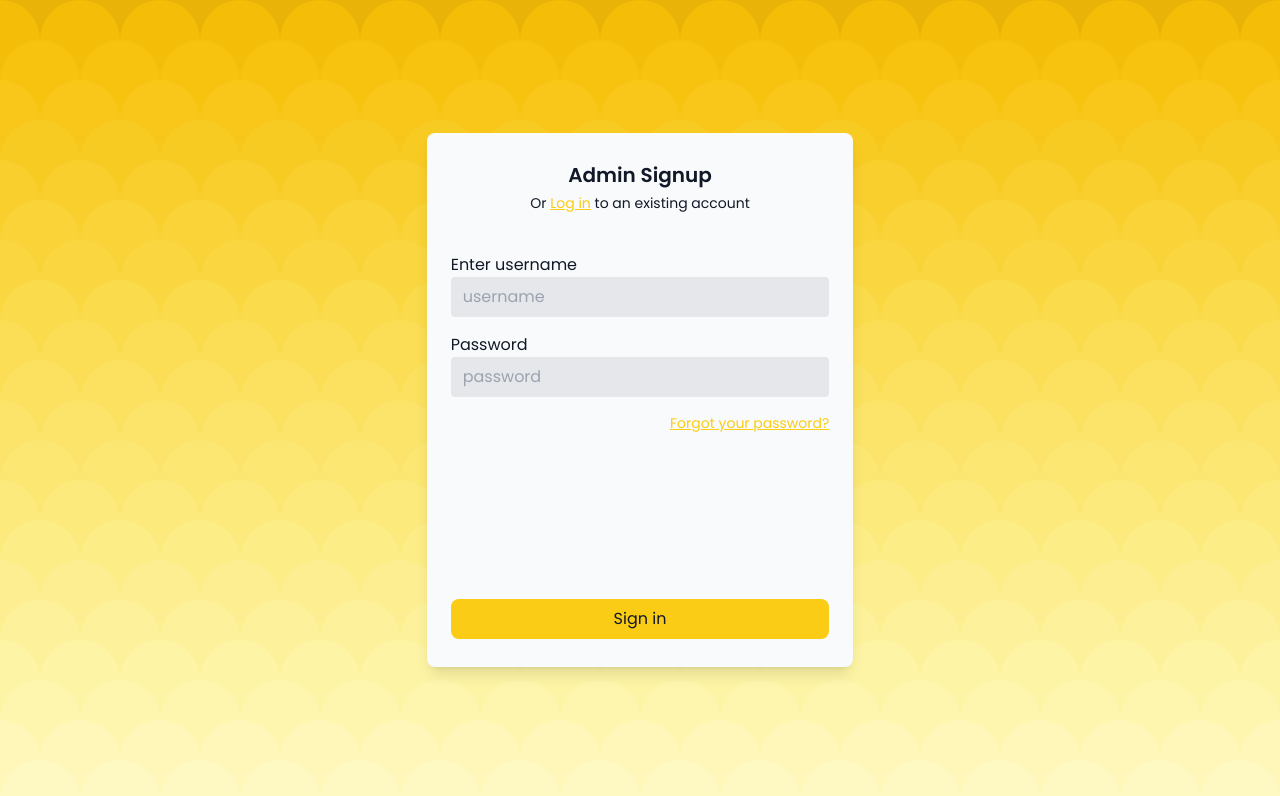
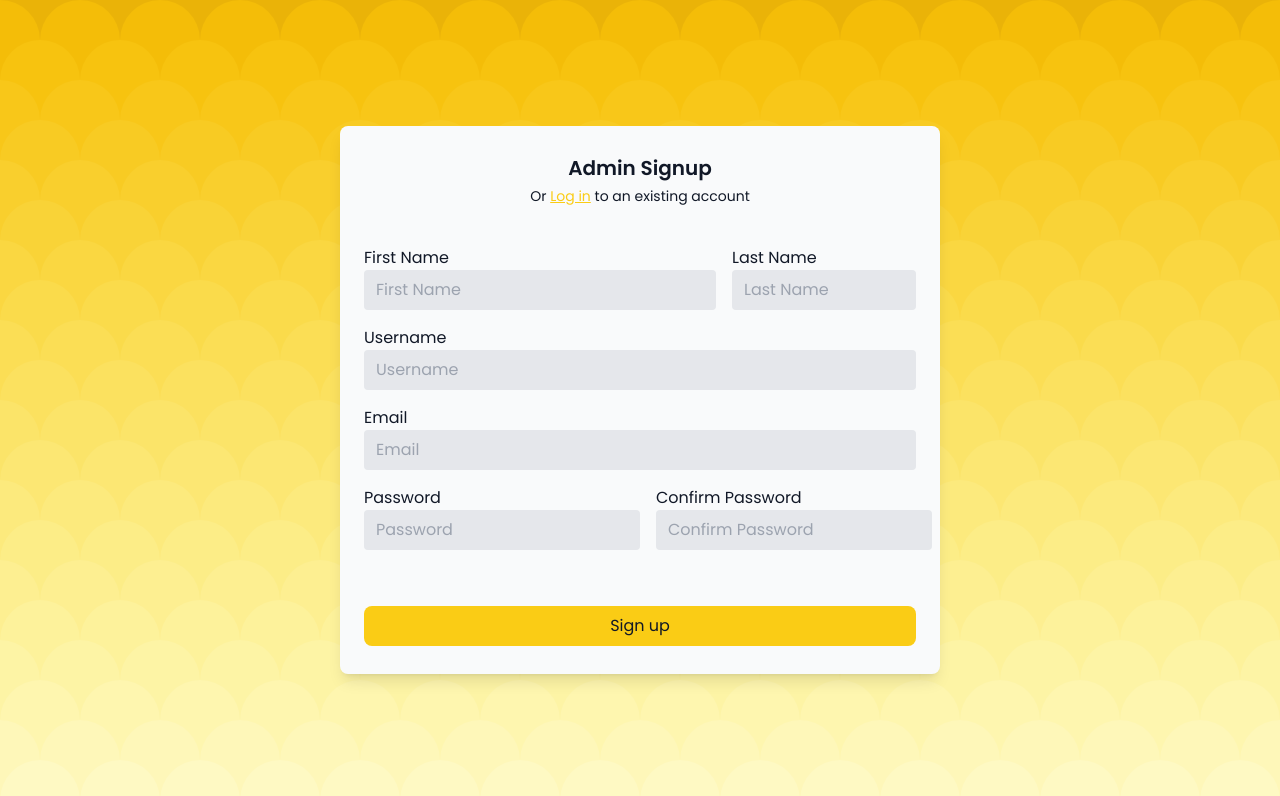
Before and after one commit to iam-Dianne/lafrezagold-thesis, a React (Vite) app: page /admin-signup in a window 1280 px wide. Shown: the top 796 px of the page. Built offline with nearby package versions, Linux system fonts and the light colour scheme; a web font is replaced by a local one.

Commit message:
admin sign up ui

```diff
--- a/src/pages/Admin/AdminLogin.jsx
+++ b/src/pages/Admin/AdminLogin.jsx
@@ -25,7 +25,7 @@ const AdminLogin = () => {
                 type="text"
                 id="admin-username"
                 name="admin-username"
-                placeholder="username"
+                placeholder="Username"
                 required
                 className="rounded py-2 px-3 bg-gray-200 text-gray-900 w-full"
               />
@@ -36,7 +36,7 @@ const AdminLogin = () => {
                 type="password"
                 id="admin-password"
                 name="admin-password"
-                placeholder="password"
+                placeholder="Password"
                 required
                 className="rounded py-2 px-3 bg-gray-200 text-gray-900 w-full"
               />
--- a/src/pages/Admin/AdminSignup.jsx
+++ b/src/pages/Admin/AdminSignup.jsx
@@ -5,8 +5,8 @@ import { Link } from "react-router-dom";
 const AdminSignup = () => {
   return (
     <div className="login-card flex justify-center items-center h-screen w-full background-container">
-      <div className="rounded-lg text-gray-900 bg-gray-50 shadow-lg h-2/3 w-1/3 py-7 px-6 flex flex-col justify-between">
-        <div className="content">
+      <div className="rounded-lg text-gray-900 bg-gray-50 shadow-lg py-7 px-6 flex flex-col justify-between sm:w-[600px] xs:w-[400px]">
+        <div className="content flex flex-col">
           <div className="flex items-center flex-col mb-10">
             <h1 className="mb-1 font-bold text-xl">Admin Signup</h1>
             <p className="text-sm">
@@ -17,41 +17,88 @@ const AdminSignup = () => {
               to an existing account
             </p>
           </div>
-          <div>
-            <div className="mb-4">
-              <label htmlFor="admin-username">Enter username</label>
+          <div className="admin-fullname">
+            <div className="flex gap-4">
+              <div className="mb-4 flex flex-col w-2/3">
+                <label htmlFor="admin-first-name">First Name</label>
                 <input
                   type="text"
-                id="admin-username"
-                name="admin-username"
-                placeholder="username"
+                  id="admin-first-name"
+                  name="admin-first-name"
+                  placeholder="First Name"
+                  required
+                  className="rounded py-2 px-3 bg-gray-200 text-gray-900"
+                />
+              </div>
+              <div className="mb-4 flex flex-col w-1/3">
+                <label htmlFor="admin-last-name">Last Name</label>
+                <input
+                  type="text"
+                  id="admin-last-name"
+                  name="admin-last-name"
+                  placeholder="Last Name"
+                  required
+                  className="rounded py-2 px-3 bg-gray-200 text-gray-900"
+                />
+              </div>
+            </div>
+          </div>
+          <div className="mb-4 flex flex-col">
+            <label htmlFor="signup-admin-username">Username</label>
+            <input
+              type="text"
+              id="signup-admin-username"
+              name="signup-admin-username"
+              placeholder="Username"
               required
               className="rounded py-2 px-3 bg-gray-200 text-gray-900 w-full"
             />
           </div>
-            <div className="mb-4">
-              <label htmlFor="admin-password">Password</label>
+          <div className="mb-4 flex flex-col">
+            <label htmlFor="signup-admin-email">Email</label>
             <input
-                type="password"
-                id="admin-password"
-                name="admin-password"
-                placeholder="password"
+              type="email"
+              id="signup-admin-email"
+              name="signup-admin-email"
+              placeholder="Email"
               required
               className="rounded py-2 px-3 bg-gray-200 text-gray-900 w-full"
             />
           </div>
-            <div className="flex justify-end">
-              <a href="" className="text-yellow-400 underline text-sm">
-                Forgot your password?
-              </a>
+          <div className="admin-password">
+            <div className="flex gap-4">
+              <div className="mb-4 flex flex-col w-1/2">
+                <label htmlFor="signup-admin-password">Password</label>
+                <input
+                  type="password"
+                  id="signup-admin-password"
+                  name="signup-admin-password"
+                  placeholder="Password"
+                  required
+                  className="rounded py-2 px-3 bg-gray-200 text-gray-900"
+                />
+              </div>
+              <div className="mb-4 flex flex-col w-1/2">
+                <label htmlFor="signup-admin-confirm-password">
+                  Confirm Password
+                </label>
+                <input
+                  type="password"
+                  id="signup-admin-confirm-password"
+                  name="signup-admin-confirm-password"
+                  placeholder="Confirm Password"
+                  required
+                  className="rounded py-2 px-3 bg-gray-200 text-gray-900"
+                />
               </div>
             </div>
           </div>
-        <div>
+        </div>
+        <div className="mt-10">
           <Button
             buttonColor={"bg-yellow-400"}
             buttonHoverColor={"bg-yellow-300"}
-            buttonName={"Sign in"}
+            buttonName={"Sign up"}
             buttonWidth={"w-full"}
           />
         </div>
```
Lines whose indentation alone changed are shown as unchanged.
